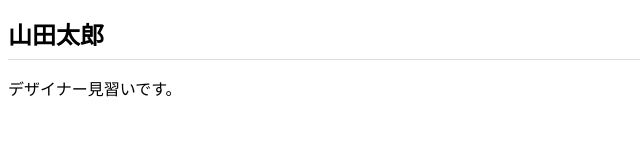
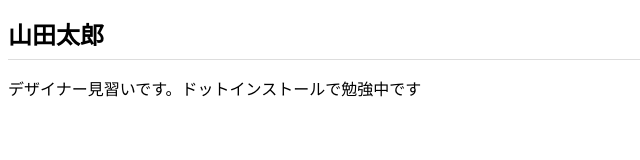
Before and after one commit to kabosu7/kabosu.github.io, a plain HTML site: page index.html in a window 1280 px wide. Shown: the whole page, without its empty margins (0-640 px from the left). Drawn offline with Linux system fonts and the light colour scheme.

Commit message:
Add files via upload

```diff
--- a/index.html
+++ b/index.html
@@ -7,6 +7,6 @@
 </head>
 <body>
   <h1>山田太郎</h1>
-  <p>デザイナー見習いです。</p>
+  <p>デザイナー見習いです。ドットインストールで勉強中です</p>
 </body>
 </html>
```
